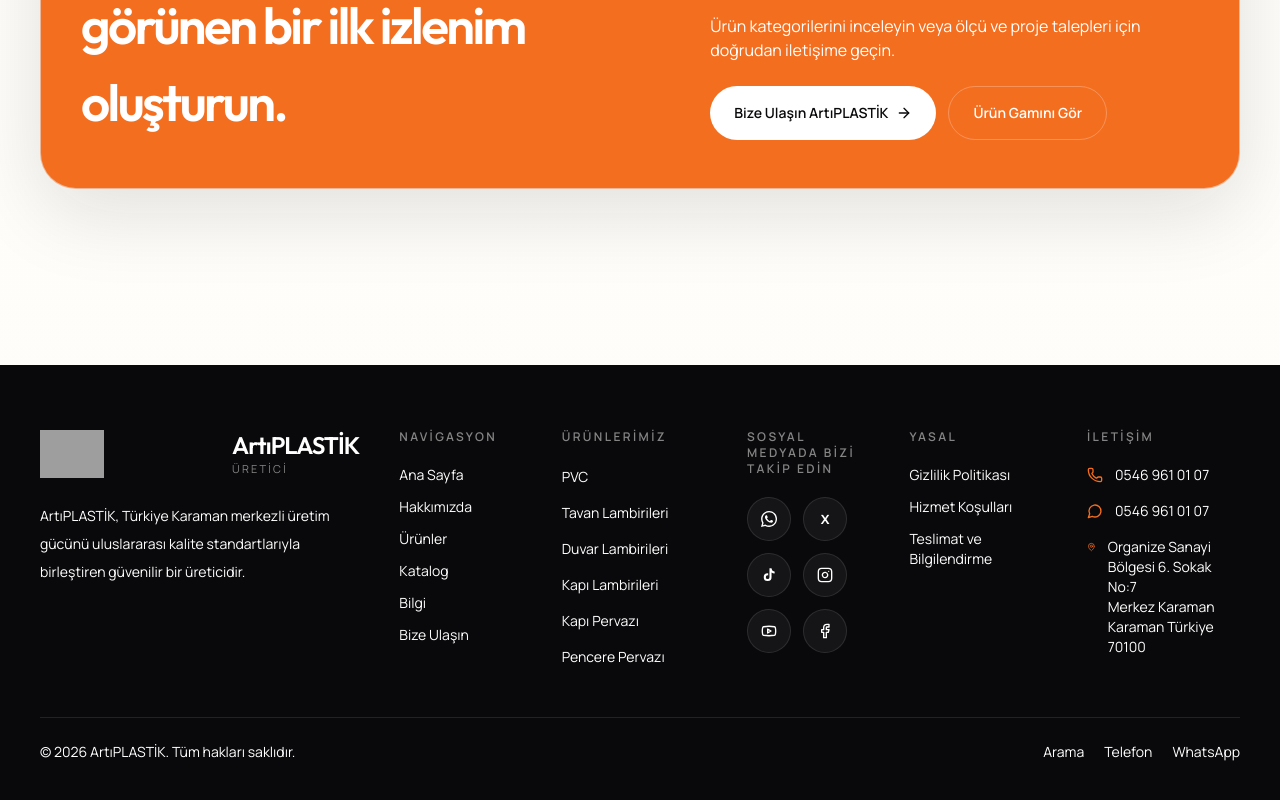
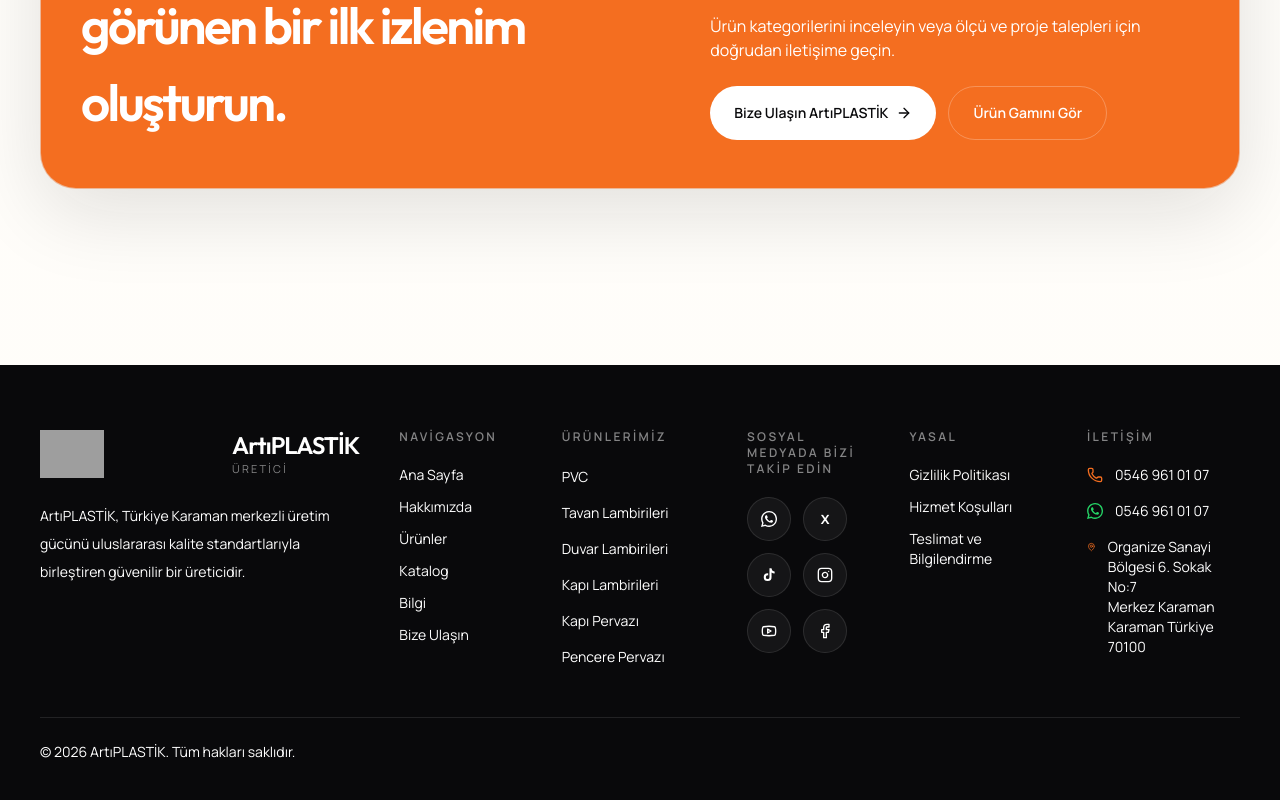
Before and after one commit to artiplastfab/artiplast-site, a Next.js app: page / in a window 1280 px wide. Shown: the part 5034-5834 px from the top of the page. Built offline with nearby package versions, Linux system fonts and the light colour scheme; grey boxes are pictures that could not be loaded.

Commit message:
fix footer contact icons and remove bottom links

```diff
--- a/components/footer.tsx
+++ b/components/footer.tsx
@@ -1,6 +1,6 @@
 import Image from "next/image";
 import Link from "next/link";
-import { Facebook, Instagram, MapPin, MessageCircle, Phone, Youtube } from "lucide-react";
+import { Facebook, Instagram, MapPin, Phone, Youtube } from "lucide-react";
 import {
   ADDRESS,
   BRAND_NAME,
@@ -153,7 +153,9 @@
                 <span>{PHONE_DISPLAY}</span>
               </a>
               <a href={WHATSAPP_LINK} className="flex items-start gap-3 transition hover:text-white">
-                <MessageCircle className="mt-0.5 h-4 w-4 text-accent" />
+                <svg viewBox="0 0 24 24" className="mt-0.5 h-4 w-4 shrink-0 fill-[#25D366]" aria-hidden="true">
+                  <path d="M20.52 3.48A11.86 11.86 0 0 0 12.07 0C5.48 0 .11 5.36.11 11.95c0 2.1.55 4.16 1.59 5.97L0 24l6.24-1.64a11.9 11.9 0 0 0 5.83 1.49h.01c6.58 0 11.95-5.36 11.95-11.95 0-3.19-1.24-6.19-3.51-8.42Zm-8.45 18.36h-.01a9.9 9.9 0 0 1-5.04-1.38l-.36-.21-3.7.97.99-3.61-.23-.37a9.88 9.88 0 0 1-1.51-5.29c0-5.47 4.45-9.92 9.93-9.92 2.65 0 5.14 1.03 7.01 2.91a9.85 9.85 0 0 1 2.91 7 9.94 9.94 0 0 1-9.99 9.9Zm5.44-7.41c-.3-.15-1.77-.87-2.04-.97-.27-.1-.47-.15-.67.15-.2.3-.77.97-.95 1.17-.17.2-.35.22-.65.08-.3-.15-1.27-.47-2.42-1.5-.9-.8-1.5-1.8-1.68-2.1-.17-.3-.02-.46.13-.61.13-.13.3-.35.45-.52.15-.17.2-.3.3-.5.1-.2.05-.37-.03-.52-.08-.15-.67-1.62-.92-2.22-.24-.58-.48-.5-.67-.51h-.57c-.2 0-.52.08-.8.37s-1.04 1.02-1.04 2.49 1.06 2.88 1.2 3.08c.15.2 2.09 3.18 5.07 4.46.71.31 1.27.49 1.7.63.71.23 1.36.2 1.88.12.57-.08 1.77-.72 2.01-1.42.25-.7.25-1.3.17-1.42-.07-.12-.27-.2-.57-.35Z" />
+                </svg>
                 <span>{PHONE_DISPLAY}</span>
               </a>
               <div className="flex items-start gap-3">
@@ -164,15 +166,8 @@
           </div>
         </div>
 
-        <div className="mt-12 flex flex-col gap-3 border-t border-white/10 pt-6 text-sm text-white/44 sm:flex-row sm:items-center sm:justify-between">
+        <div className="mt-12 border-t border-white/10 pt-6 text-sm text-white/44">
           <p>{copy.footer.copyright}</p>
-          <div className="flex gap-5">
-            {links.utility.map((item) => (
-              <Link key={item.href} href={item.href} className="transition hover:text-white/72">
-                {item.label}
-              </Link>
-            ))}
-          </div>
         </div>
       </div>
     </footer>
```
